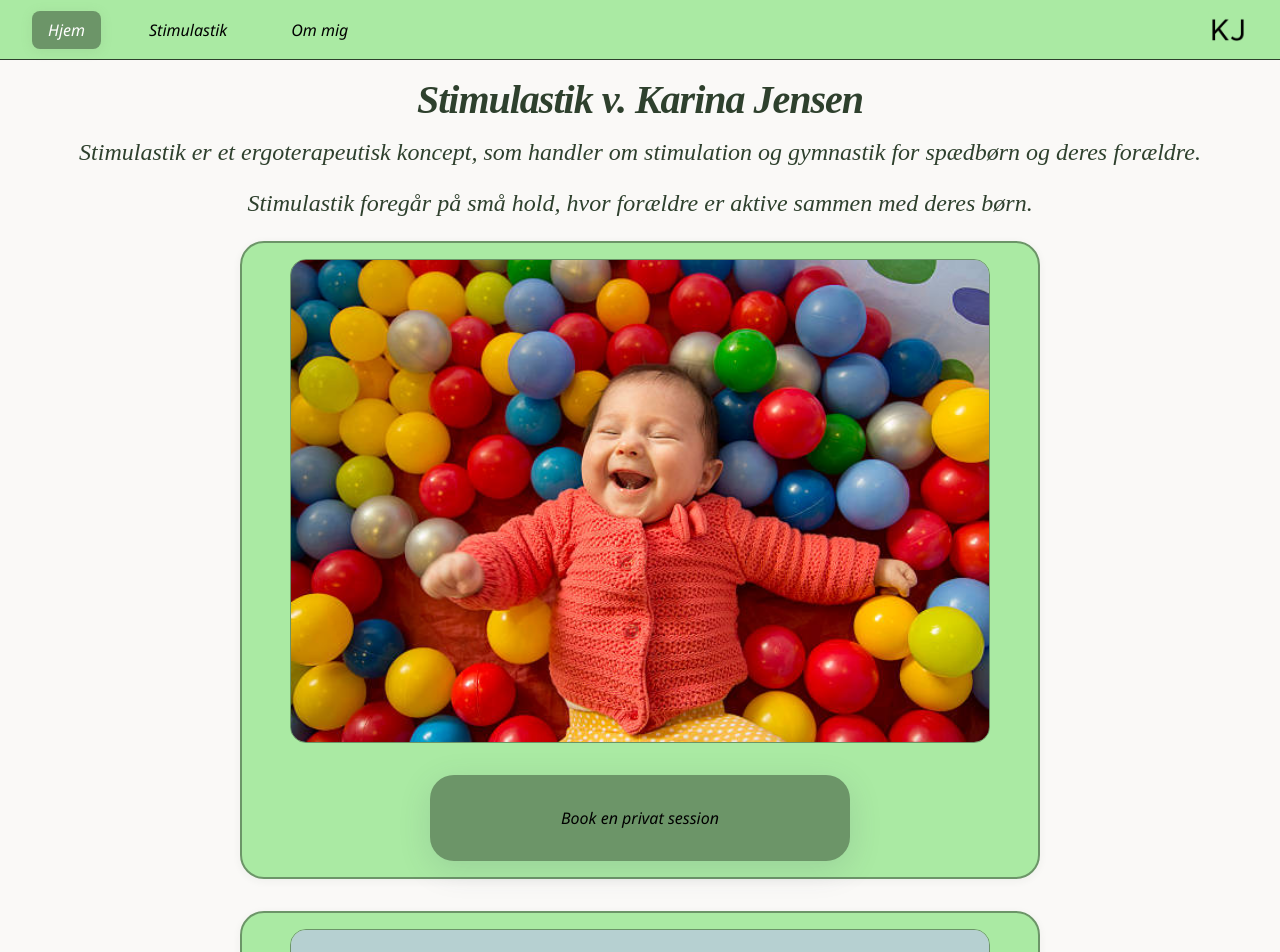
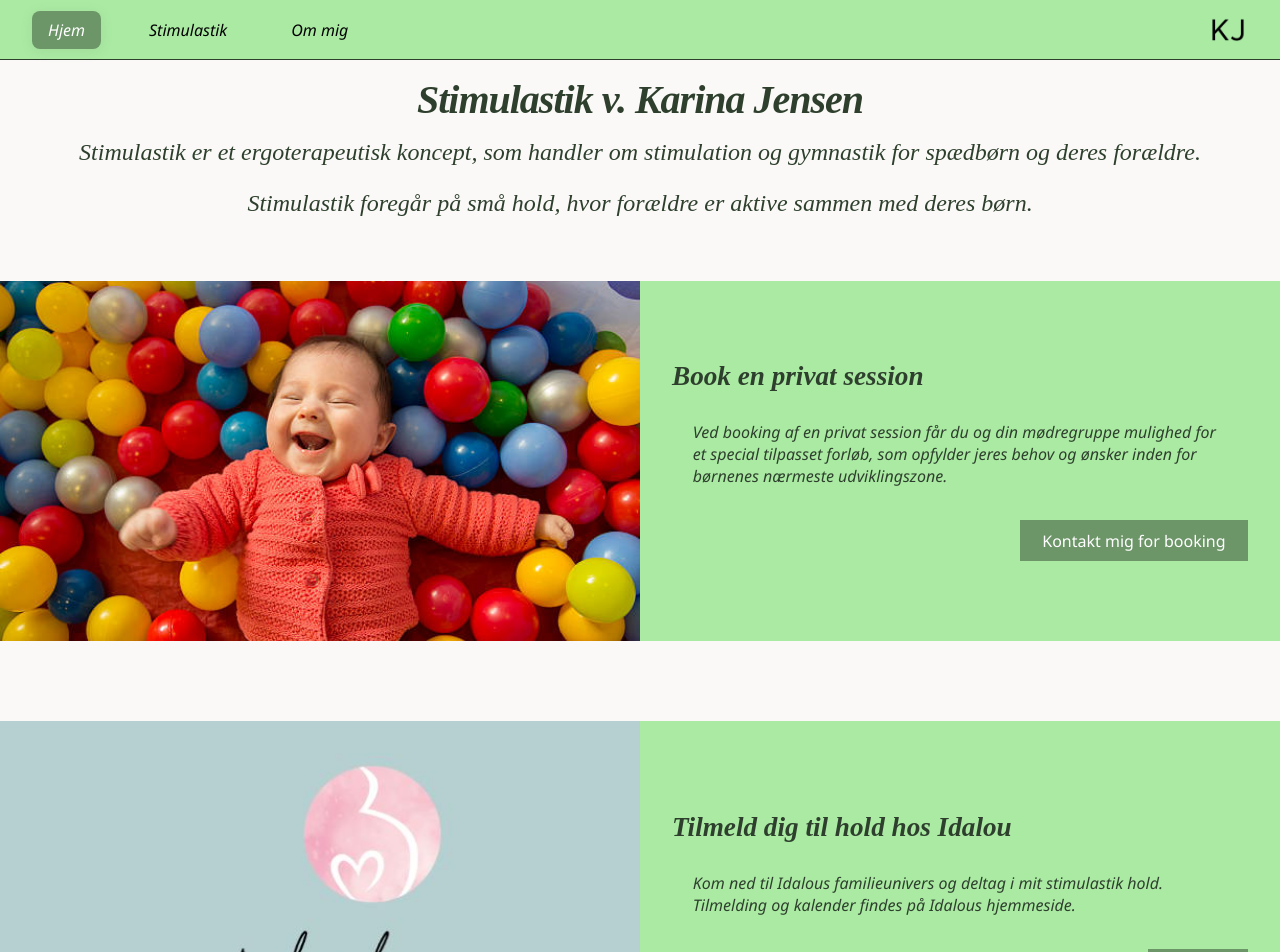
Before and after one commit to SebSeneca/StimulastikWeb, a Vue app in the folder stimulastik-web/: page / in a window 1280 px wide. Shown: the top 952 px of the page. Built offline with nearby package versions, Linux system fonts and the light colour scheme.

Commit message:
Changes to styling of home page, added text to booking view

```diff
--- a/stimulastik-web/src/assets/base.css
+++ b/stimulastik-web/src/assets/base.css
@@ -47,8 +47,8 @@ h6 {
   align-items: center;
   justify-content: flex-start;
   padding-top: 1rem;
-  padding-left: 1rem;
-  padding-right: 1rem;
+  padding-left: 0.5rem;
+  padding-right: 0.5rem;
 }
 
 .base-title {
--- a/stimulastik-web/src/components/ImageInfoCard.vue
+++ /dev/null
@@ -1,65 +0,0 @@
-<template>
-  <div class="image-info-card" @click="handleClick">
-    <img :src="imgSrc" :alt="imgAlt" class="image-info-card__image" />
-    <InfoCard style="background-color: var(--stimulastik-tertiary)">
-      <slot />
-    </InfoCard>
-  </div>
-</template>
-
-<script setup lang="ts">
-import InfoCard from './InfoCard.vue'
-
-const emit = defineEmits(['click'])
-
-defineProps<{
-  imgSrc: string
-  imgAlt: string
-}>()
-
-function handleClick() {
-  emit('click')
-}
-</script>
-
-<style scoped>
-.image-info-card {
-  display: flex;
-  flex-direction: column;
-  align-items: center;
-  background-color: var(--stimulastik-primary);
-  gap: 2rem;
-  padding: 1rem 1rem;
-  width: 100%;
-  max-width: 800px;
-  margin-bottom: 2rem;
-  border: 2px solid var(--stimulastik-tertiary, #6c9568);
-  border-radius: 1.5rem;
-  transition:
-    box-shadow 0.2s,
-    border-color 0.2s;
-  box-shadow: 0 2px 8px rgba(44, 64, 45, 0.06);
-}
-
-.image-info-card:hover {
-  box-shadow: 0 6px 24px rgba(44, 64, 45, 0.18);
-  border-color: var(--stimulastik-secondary, #2e402d);
-  cursor: pointer;
-}
-
-.image-info-card__image {
-  flex: 0 1 100%;
-  width: 100%;
-  max-width: 700px;
-  border-radius: 1rem;
-  border: 0.5px solid var(--stimulastik-tertiary);
-  object-fit: cover;
-  display: block;
-}
-
-.image-info-card > :deep(.info-card) {
-  flex: 0 1 35%;
-  width: 100%;
-  padding: 2rem 1rem;
-}
-</style>
--- a/stimulastik-web/src/components/InfoCard.vue
+++ b/stimulastik-web/src/components/InfoCard.vue
@@ -10,8 +10,6 @@
 .info-card {
   background: var(--stimulastik-primary);
   padding: 3rem 2.5rem;
-  border-radius: 1.5rem;
-  box-shadow: 0 8px 32px rgba(60, 72, 100, 0.15);
   text-align: center;
   max-width: 420px;
   width: 100%;
--- /dev/null
+++ b/stimulastik-web/src/components/InfoSection.vue
@@ -0,0 +1,106 @@
+<template>
+  <section class="info-section">
+    <img :src="imgSrc" :alt="imgAlt" class="info-section-image" />
+    <div class="info-section-content">
+      <h2 class="info-section-header">{{ header }}</h2>
+      <div class="info-section-body-wrapper">
+        <p class="info-section-body">{{ body }}</p>
+      </div>
+      <button class="info-section-button" @click="$emit('buttonClick')">
+        {{ buttonText }}
+      </button>
+    </div>
+  </section>
+</template>
+
+<script setup lang="ts">
+defineEmits(['buttonClick'])
+
+defineProps<{
+  imgSrc: string
+  imgAlt: string
+  header: string
+  body: string
+  buttonText: string
+}>()
+</script>
+
+<style scoped>
+.info-section {
+  display: flex;
+  align-items: stretch;
+  width: 100%;
+  min-height: 280px;
+  height: 360px;
+  margin: 2.5rem 0;
+  overflow: hidden;
+}
+
+.info-section-image {
+  width: 50%;
+  height: 100%;
+  object-fit: cover;
+  display: block;
+}
+
+.info-section-content {
+  flex: 1 1 50%;
+  padding: 2.2rem 2rem;
+  display: flex;
+  flex-direction: column;
+  justify-content: center;
+  color: var(--stimulastik-secondary);
+  background: var(--stimulastik-primary);
+}
+
+.info-section-header {
+  font-size: 1.7rem;
+  margin-bottom: 0.7rem;
+  color: var(--stimulastik-secondary);
+  font-family: Gabriola, serif;
+}
+
+.info-section-body-wrapper {
+  background: var(--stimulastik-primary);
+  padding: 1.1rem 1.3rem;
+}
+
+.info-section-body {
+  font-size: 1rem;
+  margin: 0;
+  color: var(--stimulastik-secondary);
+}
+
+.info-section-button {
+  align-self: flex-end;
+  background: var(--stimulastik-tertiary);
+  color: #fff;
+  border: none;
+  padding: 0.6rem 1.4rem;
+  margin-top: 1rem;
+  font-size: 1rem;
+  font-weight: 350;
+  font-family: 'Segoe UI', Inter, Arial, sans-serif;
+  cursor: pointer;
+  transition: background 0.2s;
+}
+.info-section-button:hover {
+  background: var(--stimulastik-secondary);
+}
+
+@media (max-width: 900px) {
+  .info-section {
+    flex-direction: column;
+    min-height: 0;
+    max-height: none;
+    height: auto;
+  }
+  .info-section-image {
+    width: 100%;
+    height: 180px;
+  }
+  .info-section-content {
+    padding: 1.2rem 1rem;
+  }
+}
+</style>
--- a/stimulastik-web/src/views/BookingView.vue
+++ b/stimulastik-web/src/views/BookingView.vue
@@ -1,13 +1,23 @@
 <template>
   <div class="base-view">
-    <h1 class="base-title">Book en privat session</h1>
+    <h1 class="base-title">Book private sessioner</h1>
     <p class="info-text">
       Kunne i tænke jer at booke en stimulastik session til jeres næste mødregruppe? Eller har I et
       ønske om at få en privat session i jeres eget hjem?
     </p>
     <p class="info-text">
-      Udfyld formularen nedenfor for at sende en forespørgsel. Skriv jeres navn, emne, jeres e-mail
-      samt en besked med jeres ønsker eller spørgsmål.
+      Tag kontakt og så aftaler vi sammen hvor mange sessioner forløbet skal bestå af samt hvor og
+      hvornår sessionerne vil finde sted.
+    </p>
+    <p class="info-text">
+      Et typisk forløb består af 6 sessioner, som finder sted hver eller hveranden uge. Det vil være
+      tirsdag eftermiddag eller i weekenderne i et af jeres hjem. Der skal være 3-7 babyer i gruppen
+      i alderen 2-12 måneder.
+    </p>
+    <p class="info-text">Prisen tilpasses antallet af babyer og hvor sessionerne finder sted.</p>
+    <p class="info-text">
+      Skriv til mig for at høre mere. Jeg glæder mig til at høre fra jer og lege med jer og jeres
+      babyer!
     </p>
     <form class="booking-form" @submit.prevent="handleSubmit">
       <label>
--- a/stimulastik-web/src/views/HomeView.vue
+++ b/stimulastik-web/src/views/HomeView.vue
@@ -1,5 +1,5 @@
 <template>
-  <div class="base-view">
+  <div class="base-view" style="padding-left: 0; padding-right: 0">
     <h1 class="base-title">Stimulastik v. Karina Jensen</h1>
     <h2 class="home-subheader">
       Stimulastik er et ergoterapeutisk koncept, som handler om stimulation og gymnastik for
@@ -8,20 +8,35 @@
     <h2 class="home-subheader">
       Stimulastik foregår på små hold, hvor forældre er aktive sammen med deres børn.
     </h2>
-    <ImageInfoCard :imgSrc="photo2" imgAlt="Lege og øvelser" @click="handleBookingClick">
-      <p>Book en privat session</p>
-    </ImageInfoCard>
-    <ImageInfoCard :imgSrc="idalouLogo" imgAlt="Idalou" @click="handleIdalouClick">
-      <p>Tilmeld dig til hold hos Idalou.</p>
-    </ImageInfoCard>
-    <ImageInfoCard :imgSrc="photo1" imgAlt="Kreativitet" @click="handleStimulastikClick">
-      <p>Lær mere om fordelene ved stimulastik.</p>
-    </ImageInfoCard>
+    <InfoSection
+      :imgSrc="photo2"
+      imgAlt="Lege og øvelser"
+      header="Book en privat session"
+      body="Ved booking af en privat session får du og din mødregruppe mulighed for et special tilpasset forløb, som opfylder jeres behov og ønsker inden for børnenes nærmeste udviklingszone. "
+      buttonText="Kontakt mig for booking"
+      @buttonClick="handleBookingClick"
+    />
+    <InfoSection
+      :imgSrc="idalouLogo"
+      imgAlt="Idalou"
+      header="Tilmeld dig til hold hos Idalou"
+      body="Kom ned til Idalous familieunivers og deltag i mit stimulastik hold. Tilmelding og kalender findes på Idalous hjemmeside."
+      buttonText="Tilmeld"
+      @buttonClick="handleIdalouClick"
+    />
+    <InfoSection
+      :imgSrc="photo1"
+      imgAlt="Kreativitet"
+      header="Lær mere om fordelene ved stimulastik"
+      body="Kreative aktiviteter fremmer fantasi og problemløsning hos børn."
+      buttonText="Læs mere"
+      @buttonClick="handleStimulastikClick"
+    />
   </div>
 </template>
 
 <script setup lang="ts">
-import ImageInfoCard from '@/components/ImageInfoCard.vue'
+import InfoSection from '@/components/InfoSection.vue'
 import { useRouter } from 'vue-router'
 
 // Import images using Vite's asset handling
```
